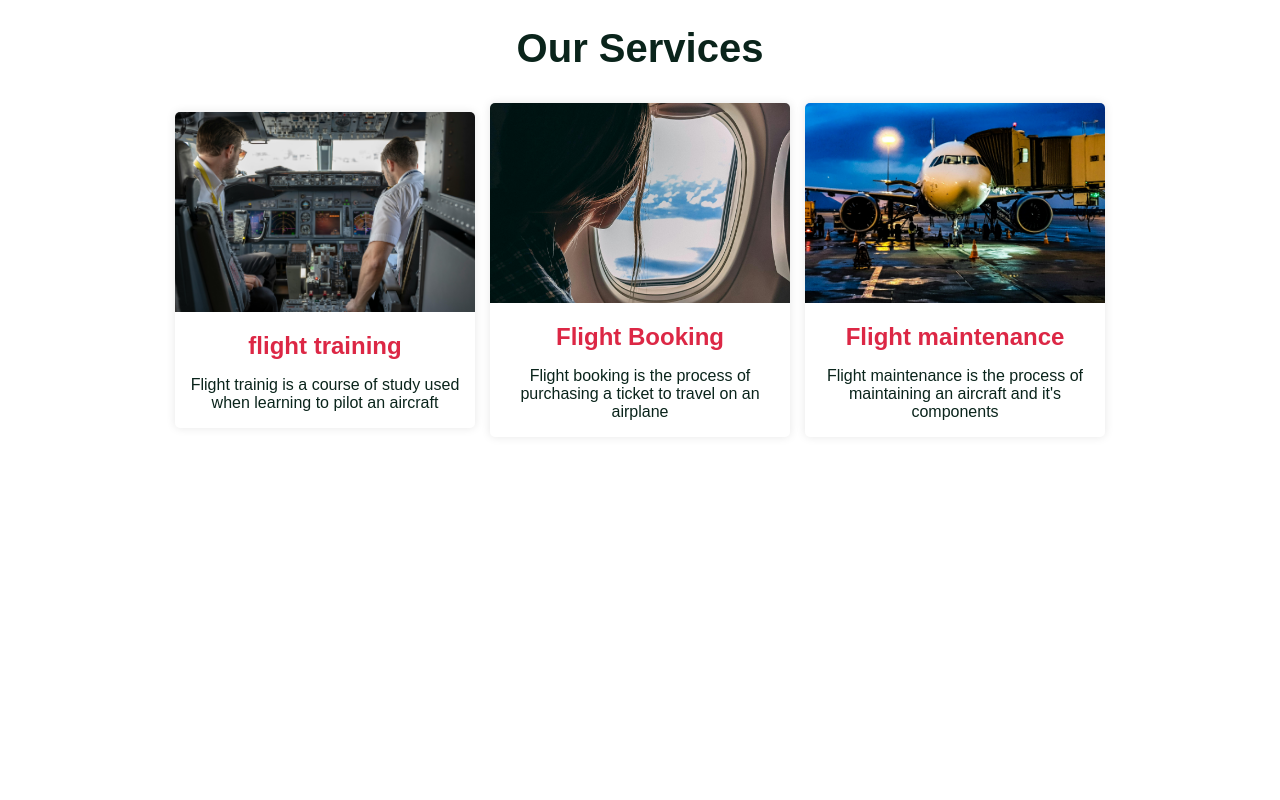
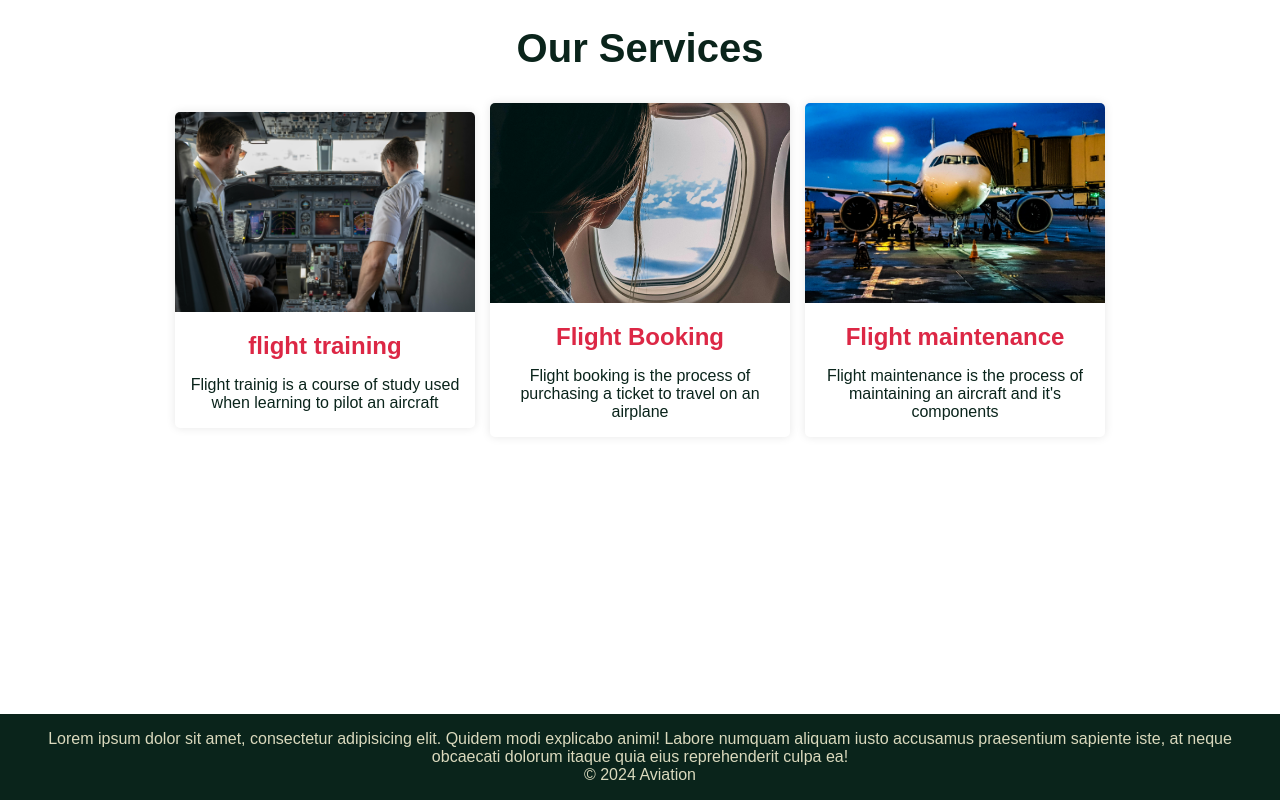
Before and after one commit to Eniola-OG/Aviation, a plain HTML site: page index.html in a window 1280 px wide. Shown: the part 925-1725 px from the top of the page. Before the commit the page ends 1639 px from the top, so only its background shows below. Drawn offline with Linux system fonts and the light colour scheme.

Commit message:
feature: add footer

```diff
--- a/avi.css
+++ b/avi.css
@@ -131,6 +131,18 @@ margin-bottom: 2rem;
         color: #0a241b;
         margin-bottom: 1rem;
     }
+
+
+    footer{
+        background-color: #0a241b;
+        color: #dad9bd;
+        text-align: center;
+        padding: 1rem;
+        min-height: 10vh;
+        bottom: 0;
+        width: 100%;
+        left: 0;
+    }
  @media only screen and (max-width:600px){
     .nav-list{
         display: none;
--- a/index.html
+++ b/index.html
@@ -63,6 +63,13 @@
 
 </main>
 
+<footer>
+    <p>
+        Lorem ipsum dolor sit amet, consectetur adipisicing elit. Quidem modi explicabo animi! Labore numquam aliquam iusto accusamus praesentium sapiente iste, at neque obcaecati dolorum itaque quia eius reprehenderit culpa ea!
+    </p>
+    &copy; 2024 Aviation
+</footer>
+
 
     <script src="avi.js"></script>
 
```
